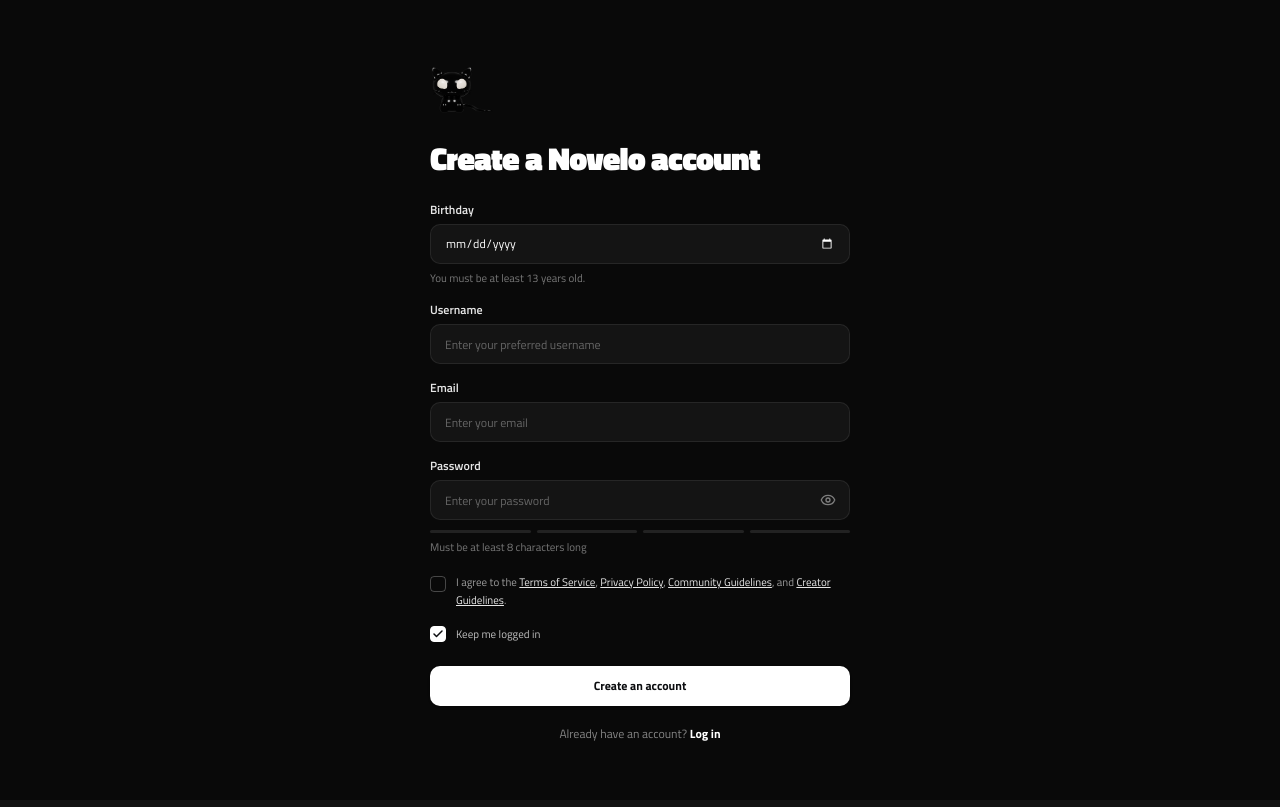
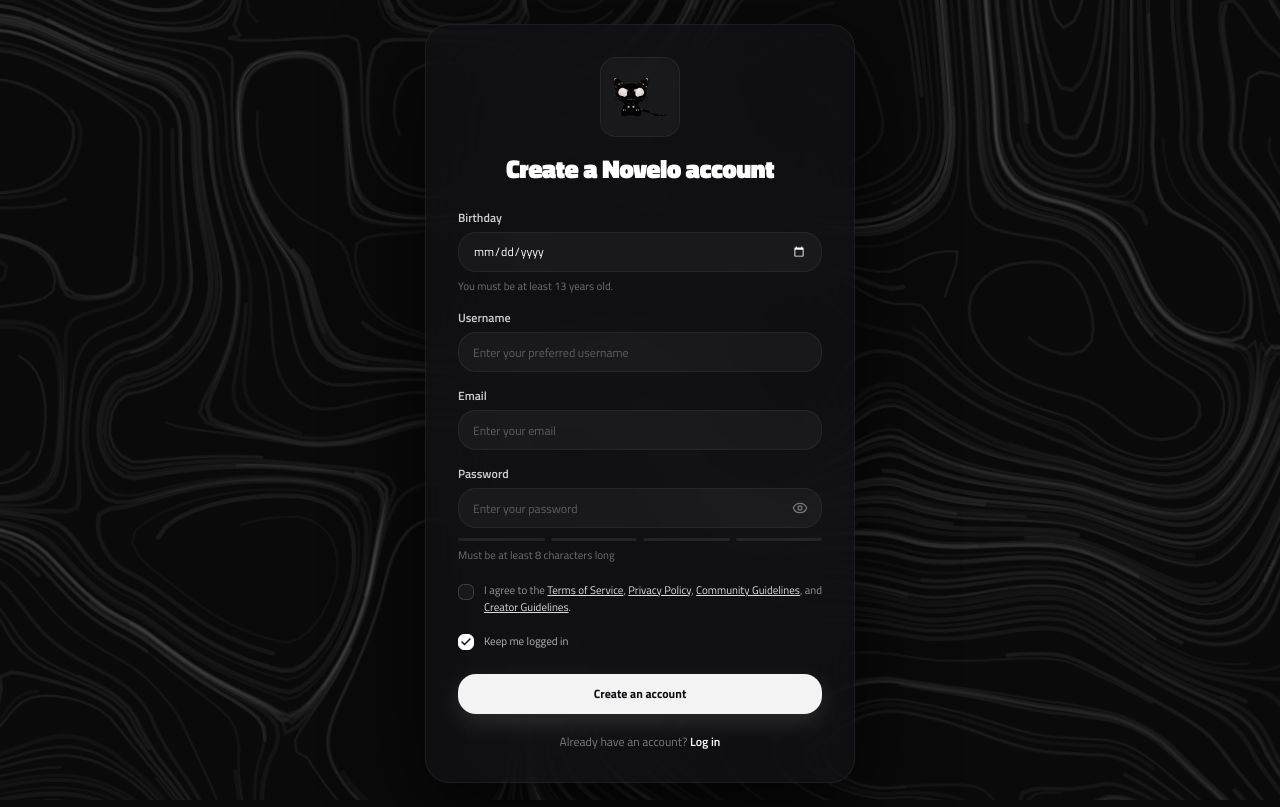
Before and after one commit to Pwooooo/Sox, a React (Vite) app: page / in a window 1280 px wide. Built offline with nearby package versions, Linux system fonts and the light colour scheme; no server answers.

Commit message:
ui: soft glass custom UI with WaveBackground on auth screen

```diff
--- a/src/components/AuthModal.tsx
+++ b/src/components/AuthModal.tsx
@@ -1,6 +1,7 @@
 import { useMemo, useState, type FormEvent } from 'react'
 import { Eye, EyeOff, Check } from 'lucide-react'
 import { useAuth } from '@/lib/auth'
+import { WaveBackground } from '@/components/WaveBackground'
 
 interface AuthModalProps {
   mode?: 'both' | 'login-only'
@@ -108,13 +109,17 @@ export function AuthModal({ mode = 'both', onClose }: AuthModalProps) {
   ]
 
   return (
-    <div className="min-h-screen w-full bg-[#090909] text-white select-none flex items-center justify-center p-6">
-      <div className="w-full max-w-[420px]">
-        <div className="mb-4">
-          <img src="/logo.png" alt="Novelo" className="size-16 object-contain" />
+    <div className="min-h-screen w-full bg-[#0a0a0a] text-white select-none flex items-center justify-center p-4 md:p-6 relative overflow-hidden isolate">
+      <WaveBackground />
+
+      <div className="w-full max-w-[430px] relative z-10 rounded-3xl bg-[#121215]/75 backdrop-blur-2xl border border-white/[0.06] shadow-[0_28px_90px_rgba(0,0,0,0.75)] p-7 md:p-8">
+        <div className="mb-4 flex items-center justify-center">
+          <div className="size-20 rounded-2xl bg-white/[0.04] border border-white/[0.06] flex items-center justify-center shadow-inner">
+            <img src="/logo.png" alt="Novelo" className="size-14 object-contain" />
+          </div>
         </div>
 
-        <h1 className="text-[28px] md:text-[32px] font-black tracking-tight text-white m-0 mb-6 leading-tight">
+        <h1 className="text-[24px] md:text-[26px] font-black tracking-tight text-white text-center m-0 mb-6 leading-tight">
           {activeTab === 'register'
             ? 'Create a Novelo account'
             : mode === 'login-only'
@@ -124,13 +129,13 @@ export function AuthModal({ mode = 'both', onClose }: AuthModalProps) {
 
         <form onSubmit={handleSubmit} className="flex flex-col gap-4">
           {error && (
-            <div className="p-3 rounded-[10px] bg-rose-500/10 border border-rose-500/25 text-xs text-rose-300 leading-snug">
+            <div className="p-3 rounded-xl bg-rose-500/10 border border-rose-500/20 text-xs text-rose-200 leading-snug">
               {error}
             </div>
           )}
 
           {info && (
-            <div className="p-3 rounded-[10px] bg-emerald-500/10 border border-emerald-500/25 text-xs text-emerald-300 leading-snug">
+            <div className="p-3 rounded-xl bg-emerald-500/10 border border-emerald-500/20 text-xs text-emerald-200 leading-snug">
               {info}
             </div>
           )}
@@ -138,22 +143,22 @@ export function AuthModal({ mode = 'both', onClose }: AuthModalProps) {
           {activeTab === 'register' ? (
             <>
               <div className="flex flex-col gap-1.5">
-                <label className="text-xs font-semibold text-white/90">Birthday</label>
+                <label className="text-xs font-semibold text-white/80">Birthday</label>
                 <input
                   type="date"
                   required
                   value={birthday}
                   max={new Date().toISOString().split('T')[0]}
                   onChange={(e) => setBirthday(e.target.value)}
-                  className="w-full h-10 px-3.5 rounded-[10px] bg-[#141414] border border-white/[0.08] text-xs text-white focus:outline-none focus:border-white/25 transition-colors [color-scheme:dark]"
+                  className="w-full h-10 px-3.5 rounded-xl bg-white/[0.04] hover:bg-white/[0.06] border border-white/[0.06] text-xs text-white focus:outline-none focus:border-white/20 focus:bg-white/[0.07] transition-all [color-scheme:dark]"
                 />
-                <span className="text-[11px] text-white/45">
+                <span className="text-[11px] text-white/40">
                   You must be at least 13 years old.
                 </span>
               </div>
 
               <div className="flex flex-col gap-1.5">
-                <label className="text-xs font-semibold text-white/90">Username</label>
+                <label className="text-xs font-semibold text-white/80">Username</label>
                 <input
                   type="text"
                   required
@@ -162,24 +167,24 @@ export function AuthModal({ mode = 'both', onClose }: AuthModalProps) {
                   value={username}
                   onChange={(e) => setUsername(e.target.value)}
                   placeholder="Enter your preferred username"
-                  className="w-full h-10 px-3.5 rounded-[10px] bg-[#141414] border border-white/[0.08] text-xs text-white placeholder:text-white/35 focus:outline-none focus:border-white/25 transition-colors"
+                  className="w-full h-10 px-3.5 rounded-xl bg-white/[0.04] hover:bg-white/[0.06] border border-white/[0.06] text-xs text-white placeholder:text-white/30 focus:outline-none focus:border-white/20 focus:bg-white/[0.07] transition-all"
                 />
               </div>
 
               <div className="flex flex-col gap-1.5">
-                <label className="text-xs font-semibold text-white/90">Email</label>
+                <label className="text-xs font-semibold text-white/80">Email</label>
                 <input
                   type="email"
                   required
                   value={email}
                   onChange={(e) => setEmail(e.target.value)}
                   placeholder="Enter your email"
-                  className="w-full h-10 px-3.5 rounded-[10px] bg-[#141414] border border-white/[0.08] text-xs text-white placeholder:text-white/35 focus:outline-none focus:border-white/25 transition-colors"
+                  className="w-full h-10 px-3.5 rounded-xl bg-white/[0.04] hover:bg-white/[0.06] border border-white/[0.06] text-xs text-white placeholder:text-white/30 focus:outline-none focus:border-white/20 focus:bg-white/[0.07] transition-all"
                 />
               </div>
 
               <div className="flex flex-col gap-1.5">
-                <label className="text-xs font-semibold text-white/90">Password</label>
+                <label className="text-xs font-semibold text-white/80">Password</label>
                 <div className="relative">
                   <input
                     type={showPassword ? 'text' : 'password'}
@@ -188,12 +193,12 @@ export function AuthModal({ mode = 'both', onClose }: AuthModalProps) {
                     value={password}
                     onChange={(e) => setPassword(e.target.value)}
                     placeholder="Enter your password"
-                    className="w-full h-10 pl-3.5 pr-10 rounded-[10px] bg-[#141414] border border-white/[0.08] text-xs text-white placeholder:text-white/35 focus:outline-none focus:border-white/25 transition-colors"
+                    className="w-full h-10 pl-3.5 pr-10 rounded-xl bg-white/[0.04] hover:bg-white/[0.06] border border-white/[0.06] text-xs text-white placeholder:text-white/30 focus:outline-none focus:border-white/20 focus:bg-white/[0.07] transition-all"
                   />
                   <button
                     type="button"
                     onClick={() => setShowPassword((v) => !v)}
-                    className="size-8 rounded-md flex items-center justify-center text-white/45 hover:text-white bg-transparent border-none cursor-pointer absolute right-1.5 top-1/2 -translate-y-1/2 transition-colors"
+                    className="size-8 rounded-lg flex items-center justify-center text-white/40 hover:text-white bg-transparent border-none cursor-pointer absolute right-1.5 top-1/2 -translate-y-1/2 transition-colors"
                     title={showPassword ? 'Hide password' : 'Show password'}
                   >
                     {showPassword ? <EyeOff className="size-4" /> : <Eye className="size-4" />}
@@ -205,12 +210,12 @@ export function AuthModal({ mode = 'both', onClose }: AuthModalProps) {
                     <div
                       key={seg}
                       className={`h-[3px] rounded-full transition-colors duration-200 ${
-                        strength >= seg ? strengthColors[strength] : 'bg-white/[0.1]'
+                        strength >= seg ? strengthColors[strength] : 'bg-white/[0.08]'
                       }`}
                     />
                   ))}
                 </div>
-                <span className="text-[11px] text-white/45">
+                <span className="text-[11px] text-white/40">
                   Must be at least 8 characters long
                 </span>
               </div>
@@ -221,20 +226,20 @@ export function AuthModal({ mode = 'both', onClose }: AuthModalProps) {
                   role="checkbox"
                   aria-checked={agreedTerms}
                   onClick={() => setAgreedTerms((v) => !v)}
-                  className={`size-4 rounded-[4px] mt-0.5 shrink-0 flex items-center justify-center border transition-colors cursor-pointer ${
+                  className={`size-4 rounded-[6px] mt-0.5 shrink-0 flex items-center justify-center border transition-all cursor-pointer ${
                     agreedTerms
                       ? 'bg-white border-white text-[#0c0d10]'
-                      : 'bg-transparent border-white/25 hover:border-white/45 text-transparent'
+                      : 'bg-white/[0.04] border-white/15 hover:border-white/35 text-transparent'
                   }`}
                 >
                   <Check className="size-3 stroke-[3]" />
                 </button>
-                <span className="text-[11px] text-white/60 leading-relaxed">
+                <span className="text-[11px] text-white/55 leading-relaxed">
                   I agree to the{' '}
-                  <span className="text-white/90 underline">Terms of Service</span>,{' '}
-                  <span className="text-white/90 underline">Privacy Policy</span>,{' '}
-                  <span className="text-white/90 underline">Community Guidelines</span>, and{' '}
-                  <span className="text-white/90 underline">Creator Guidelines</span>.
+                  <span className="text-white/85 underline">Terms of Service</span>,{' '}
+                  <span className="text-white/85 underline">Privacy Policy</span>,{' '}
+                  <span className="text-white/85 underline">Community Guidelines</span>, and{' '}
+                  <span className="text-white/85 underline">Creator Guidelines</span>.
                 </span>
               </label>
 
@@ -244,33 +249,33 @@ export function AuthModal({ mode = 'both', onClose }: AuthModalProps) {
                   role="checkbox"
                   aria-checked={keepLoggedIn}
                   onClick={() => setKeepLoggedIn((v) => !v)}
-                  className={`size-4 rounded-[4px] shrink-0 flex items-center justify-center border transition-colors cursor-pointer ${
+                  className={`size-4 rounded-[6px] shrink-0 flex items-center justify-center border transition-all cursor-pointer ${
                     keepLoggedIn
                       ? 'bg-white border-white text-[#0c0d10]'
-                      : 'bg-transparent border-white/25 hover:border-white/45 text-transparent'
+                      : 'bg-white/[0.04] border-white/15 hover:border-white/35 text-transparent'
                   }`}
                 >
                   <Check className="size-3 stroke-[3]" />
                 </button>
-                <span className="text-[11px] text-white/75">Keep me logged in</span>
+                <span className="text-[11px] text-white/70">Keep me logged in</span>
               </label>
             </>
           ) : (
             <>
               <div className="flex flex-col gap-1.5">
-                <label className="text-xs font-semibold text-white/90">Username or Email</label>
+                <label className="text-xs font-semibold text-white/80">Username or Email</label>
                 <input
                   type="text"
                   required
                   value={identifier}
                   onChange={(e) => setIdentifier(e.target.value)}
                   placeholder="Enter your username or email"
-                  className="w-full h-10 px-3.5 rounded-[10px] bg-[#141414] border border-white/[0.08] text-xs text-white placeholder:text-white/35 focus:outline-none focus:border-white/25 transition-colors"
+                  className="w-full h-10 px-3.5 rounded-xl bg-white/[0.04] hover:bg-white/[0.06] border border-white/[0.06] text-xs text-white placeholder:text-white/30 focus:outline-none focus:border-white/20 focus:bg-white/[0.07] transition-all"
                 />
               </div>
 
               <div className="flex flex-col gap-1.5">
-                <label className="text-xs font-semibold text-white/90">Password</label>
+                <label className="text-xs font-semibold text-white/80">Password</label>
                 <div className="relative">
                   <input
                     type={showPassword ? 'text' : 'password'}
@@ -278,12 +283,12 @@ export function AuthModal({ mode = 'both', onClose }: AuthModalProps) {
                     value={password}
                     onChange={(e) => setPassword(e.target.value)}
                     placeholder="Enter your password"
-                    className="w-full h-10 pl-3.5 pr-10 rounded-[10px] bg-[#141414] border border-white/[0.08] text-xs text-white placeholder:text-white/35 focus:outline-none focus:border-white/25 transition-colors"
+                    className="w-full h-10 pl-3.5 pr-10 rounded-xl bg-white/[0.04] hover:bg-white/[0.06] border border-white/[0.06] text-xs text-white placeholder:text-white/30 focus:outline-none focus:border-white/20 focus:bg-white/[0.07] transition-all"
                   />
                   <button
                     type="button"
                     onClick={() => setShowPassword((v) => !v)}
-                    className="size-8 rounded-md flex items-center justify-center text-white/45 hover:text-white bg-transparent border-none cursor-pointer absolute right-1.5 top-1/2 -translate-y-1/2 transition-colors"
+                    className="size-8 rounded-lg flex items-center justify-center text-white/40 hover:text-white bg-transparent border-none cursor-pointer absolute right-1.5 top-1/2 -translate-y-1/2 transition-colors"
                     title={showPassword ? 'Hide password' : 'Show password'}
                   >
                     {showPassword ? <EyeOff className="size-4" /> : <Eye className="size-4" />}
@@ -297,15 +302,15 @@ export function AuthModal({ mode = 'both', onClose }: AuthModalProps) {
                   role="checkbox"
                   aria-checked={keepLoggedIn}
                   onClick={() => setKeepLoggedIn((v) => !v)}
-                  className={`size-4 rounded-[4px] shrink-0 flex items-center justify-center border transition-colors cursor-pointer ${
+                  className={`size-4 rounded-[6px] shrink-0 flex items-center justify-center border transition-all cursor-pointer ${
                     keepLoggedIn
                       ? 'bg-white border-white text-[#0c0d10]'
-                      : 'bg-transparent border-white/25 hover:border-white/45 text-transparent'
+                      : 'bg-white/[0.04] border-white/15 hover:border-white/35 text-transparent'
                   }`}
                 >
                   <Check className="size-3 stroke-[3]" />
                 </button>
-                <span className="text-[11px] text-white/75">Keep me logged in</span>
+                <span className="text-[11px] text-white/70">Keep me logged in</span>
               </label>
             </>
           )}
@@ -313,7 +318,7 @@ export function AuthModal({ mode = 'both', onClose }: AuthModalProps) {
           <button
             type="submit"
             disabled={submitting}
-            className="mt-2 h-10 w-full rounded-[10px] bg-white hover:bg-white/90 disabled:opacity-50 text-[#0c0d10] font-bold text-xs cursor-pointer border-none transition-all shadow-sm active:scale-[0.99]"
+            className="mt-2 h-10 w-full rounded-xl bg-white/95 hover:bg-white disabled:opacity-50 text-[#0c0d10] font-bold text-xs cursor-pointer border-none transition-all shadow-[0_8px_24px_rgba(255,255,255,0.12)] active:scale-[0.99]"
           >
             {submitting
               ? 'Please wait...'
@@ -323,14 +328,14 @@ export function AuthModal({ mode = 'both', onClose }: AuthModalProps) {
           </button>
 
           {mode === 'both' ? (
-            <div className="text-center text-xs text-white/50 pt-1">
+            <div className="text-center text-xs text-white/45 pt-1">
               {activeTab === 'register' ? (
                 <>
                   Already have an account?{' '}
                   <button
                     type="button"
                     onClick={() => switchTab('login')}
-                    className="text-white font-bold hover:underline bg-transparent border-none p-0 cursor-pointer"
+                    className="text-white font-semibold hover:underline bg-transparent border-none p-0 cursor-pointer"
                   >
                     Log in
                   </button>
@@ -341,7 +346,7 @@ export function AuthModal({ mode = 'both', onClose }: AuthModalProps) {
                   <button
                     type="button"
                     onClick={() => switchTab('register')}
-                    className="text-white font-bold hover:underline bg-transparent border-none p-0 cursor-pointer"
+                    className="text-white font-semibold hover:underline bg-transparent border-none p-0 cursor-pointer"
                   >
                     Create an account
                   </button>
@@ -349,7 +354,7 @@ export function AuthModal({ mode = 'both', onClose }: AuthModalProps) {
               )}
             </div>
           ) : (
-            <p className="text-[11px] text-white/45 text-center m-0 pt-1">
+            <p className="text-[11px] text-white/40 text-center m-0 pt-1">
               Registration is only available on playnovelo.vercel.app or Novelo Player.
             </p>
           )}
```
